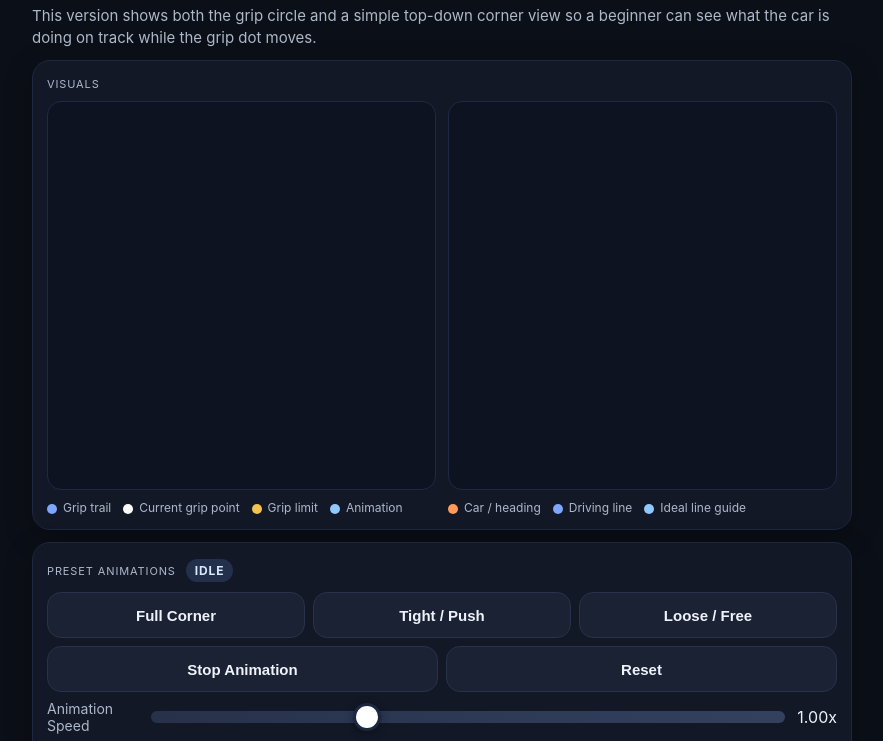
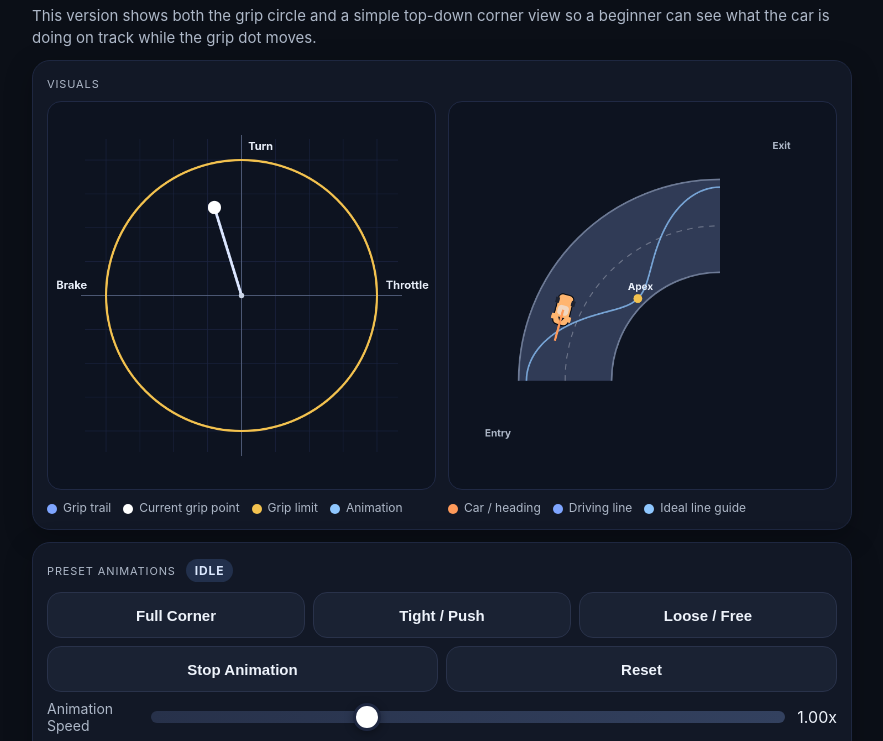
Before and after one commit to tanner-stuart/racegrip, a plain HTML site: page index.html in a window 1280 px wide. Shown: the part 52-793 px from the top of the page, without its empty margins (198-1081 px from the left). Drawn offline with Linux system fonts and the light colour scheme.

Commit message:
Fix rendering

```diff
--- a/index.html
+++ b/index.html
@@ -314,6 +314,19 @@
   function lerp(a,b,t){ return a + (b-a)*t; }
   function easeInOutSine(t){ return -(Math.cos(Math.PI * t) - 1) / 2; }
 
+  function roundedRectPath(ctx, x, y, w, h, r) {
+    const radius = Math.max(0, Math.min(r, Math.abs(w) / 2, Math.abs(h) / 2));
+    ctx.moveTo(x + radius, y);
+    ctx.lineTo(x + w - radius, y);
+    ctx.arcTo(x + w, y, x + w, y + radius, radius);
+    ctx.lineTo(x + w, y + h - radius);
+    ctx.arcTo(x + w, y + h, x + w - radius, y + h, radius);
+    ctx.lineTo(x + radius, y + h);
+    ctx.arcTo(x, y + h, x, y + h - radius, radius);
+    ctx.lineTo(x, y + radius);
+    ctx.arcTo(x, y, x + radius, y, radius);
+  }
+
   function toCanvasX(x){ return gcx + x * gr; }
   function toCanvasY(y){ return gcy - y * gr; }
 
@@ -512,14 +525,14 @@
     cctx.strokeStyle = "#0a0d14";
     cctx.lineWidth = 2;
     cctx.beginPath();
-    cctx.roundRect(-bodyW/2, -bodyH/2, bodyW, bodyH, 8);
+    roundedRectPath(cctx, -bodyW/2, -bodyH/2, bodyW, bodyH, 8);
     cctx.fill();
     cctx.stroke();
 
     // windshield
     cctx.fillStyle = "rgba(230,240,255,0.55)";
     cctx.beginPath();
-    cctx.roundRect(-8, -10, 18, 20, 6);
+    roundedRectPath(cctx, -8, -10, 18, 20, 6);
     cctx.fill();
 
     // nose arrow
@@ -762,8 +775,6 @@
         ]
       };
     }
-      };
-    }
     return null;
   }
 
```
